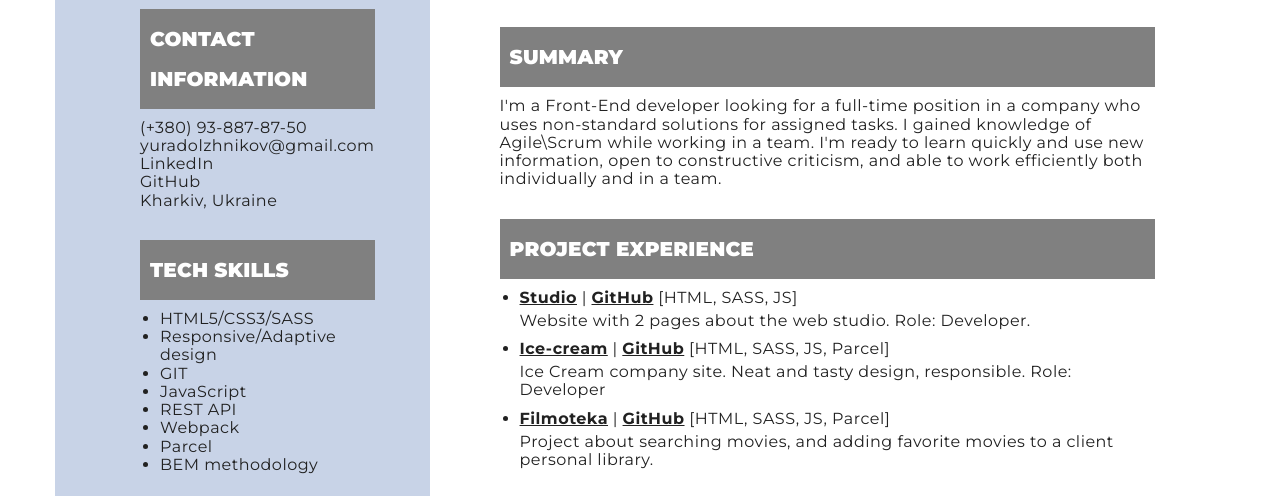
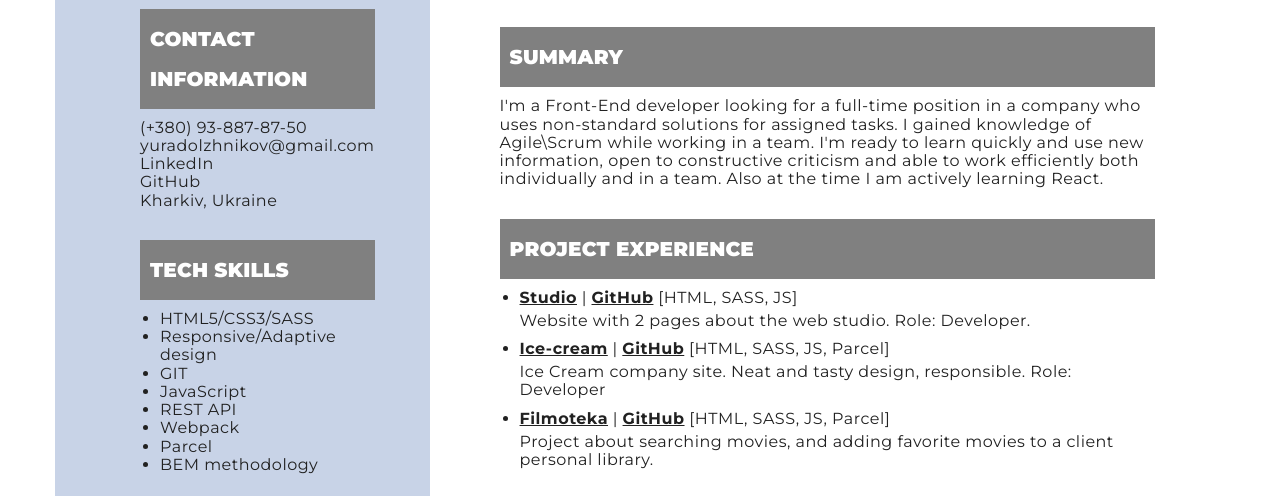
Before and after one commit to Yuradv/CV, a plain HTML site: page index.html in a window 1280 px wide. Shown: the part 242-738 px from the top of the page. Drawn offline with nearby package versions, Linux system fonts and the light colour scheme.

Commit message:
Fix bugs

```diff
--- a/index.html
+++ b/index.html
@@ -102,7 +102,8 @@
                         I'm a Front-End developer looking for a full-time
                         position in a company who uses non-standard solutions for assigned tasks.
                         I gained knowledge of Agile\Scrum while working in a team.
-                        I'm ready to learn quickly and use new information, open to constructive criticism, and able to work efficiently both individually and in a team.
+                        I'm ready to learn quickly and use new information, open to constructive criticism and able to work efficiently both individually and in a team.
+                        Also at the time I am actively learning React.
                     </p>
                 </div>
 
```
